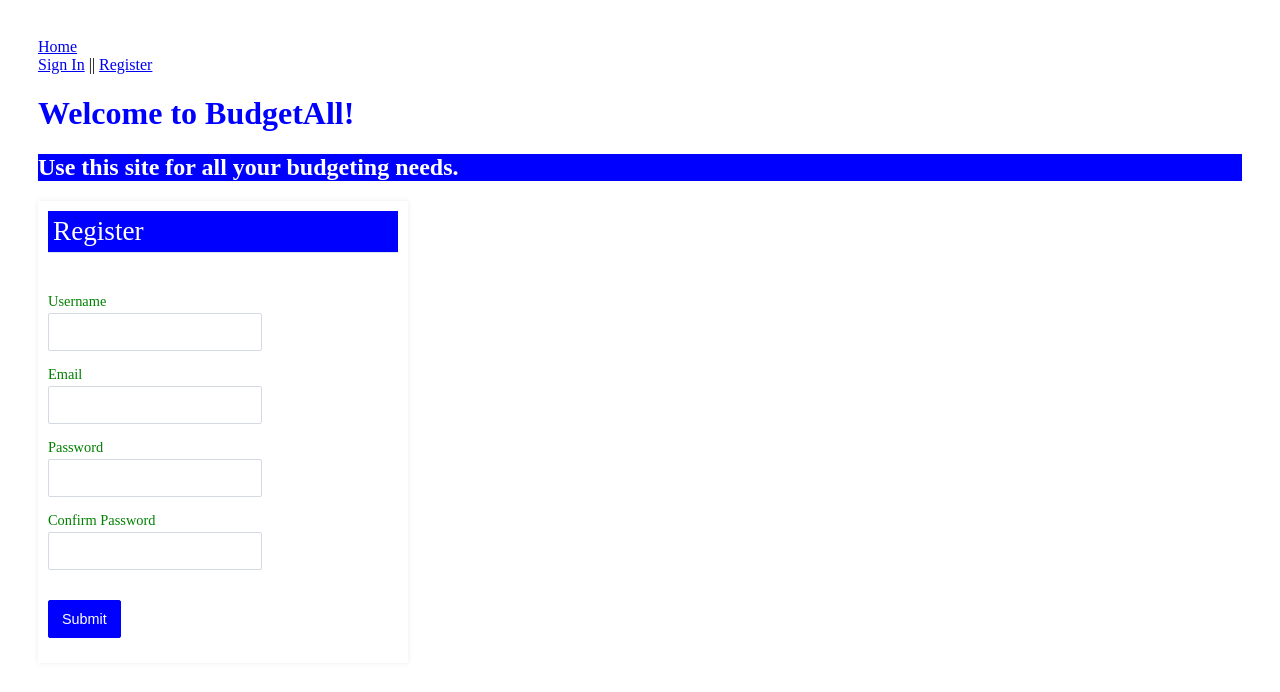
After one commit to e-evensen/BudgetAll, a Flask app: page /register in a window 1280 px wide. The commit adds this page. Shown: the top 692 px of the page. Run offline with Flask 3, Linux system fonts and the light colour scheme.

Commit message:
Cloned from Nick's branch

```diff
--- /dev/null
+++ b/database.py
@@ -0,0 +1,2 @@
+from flask_sqlalchemy import SQLAlchemy
+db = SQLAlchemy()
--- /dev/null
+++ b/forms.py
@@ -0,0 +1,61 @@
+from flask_wtf import FlaskForm
+from wtforms import StringField, PasswordField, SubmitField, DecimalField
+from wtforms.validators import Length, DataRequired, EqualTo, Email
+from wtforms import ValidationError
+from models import User
+from database import db
+
+
+class RegisterForm(FlaskForm):
+    class Meta:
+        csrf = False
+
+    username = StringField('Username', validators=[Length(1, 10)])
+
+    email = StringField('Email', [
+        Email(message='Not a valid email address.'),
+        DataRequired()])
+
+    password = PasswordField('Password', [
+        DataRequired(message="Please enter a password."),
+        EqualTo('confirmPassword', message='Passwords must match')
+    ])
+
+    confirmPassword = PasswordField('Confirm Password', validators=[
+        Length(min=6, max=10)
+    ])
+
+    submit = SubmitField('Submit')
+
+    def validate_email(self, field):
+        if db.session.query(User).filter_by(email=field.data).count() != 0:
+            raise ValidationError('Email already in use.')
+
+
+class LoginForm(FlaskForm):
+    class Meta:
+        csrf = False
+
+    email = StringField('Email', [
+        Email(message='Not a valid email address.'),
+        DataRequired()])
+
+    password = PasswordField('Password', [
+        DataRequired(message='Please enter a password.')])
+
+    submit = SubmitField('Submit')
+
+    def validate_email(self, field):
+        if db.session.query(User).filter_by(email=field.data).count() == 0:
+            raise ValidationError('Incorrect email or password.')
+
+
+class BalanceForm(FlaskForm):
+    class Meta:
+        csrf = False
+
+    balance = DecimalField('Balance', [
+        DataRequired(message='Please enter a number.')
+    ])
+
+    submit = SubmitField('Set Balance')
--- /dev/null
+++ b/main.py
@@ -0,0 +1,111 @@
+# Nick Warren Git comment
+from datetime import datetime
+import os
+from flask import Flask
+from flask import render_template, request, redirect, url_for, session
+from database import db
+from models import User as User
+from models import Balance as Balance
+from forms import LoginForm, RegisterForm, BalanceForm
+import bcrypt
+
+app = Flask(__name__)
+
+app.config['SQLALCHEMY_DATABASE_URI'] = 'sqlite:///budget_all.db'
+app.config['SQL_ALCHEMY_TRACK_MODIFICATIONS'] = False
+app.config['SECRET_KEY'] = 'SE3155'
+
+db.init_app(app)
+
+with app.app_context():
+    db.create_all()
+
+
+@app.route("/")
+@app.route("/index")
+def index():
+    # check if a user is saved in a session
+    if session.get('user'):
+        balance = Balance.query.filter_by(user_id=session['user_id']).order_by(Balance.bal_at.desc()).first()
+        return render_template('index.html', user=session['user'], balance=balance)
+    return render_template("index.html")
+
+
+@app.route("/update_balance", methods=['POST', 'GET'])
+def update_balance():
+    form = BalanceForm()
+
+    if session.get('user'):
+        if request.method == "POST" and form.validate_on_submit():
+            bal = request.form['balance']
+            new_record = Balance(bal, session['user_id'])
+            db.session.add(new_record)
+            db.session.commit()
+            latest_balance = Balance.query.filter_by(user_id=session['user_id']).order_by(Balance.bal_at.desc()).first()
+
+            return redirect(url_for('index', balance=latest_balance))
+        return render_template("update_balance.html", form=form)
+    else:
+        return render_template("login.html")
+
+
+@app.route('/register', methods=['POST', 'GET'])
+def register():
+    form = RegisterForm()
+
+    if request.method == 'POST' and form.validate_on_submit():
+        # salt and hash password
+        h_password = bcrypt.hashpw(
+            request.form['password'].encode('utf-8'), bcrypt.gensalt())
+        # get entered user data
+        username = request.form['username']
+        # create user model
+        new_user = User(username, request.form['email'], h_password)
+        # add user to database and commit
+        db.session.add(new_user)
+        db.session.commit()
+        # save the user's name to the session
+        session['user'] = username
+        session['user_id'] = new_user.id  # access id value from user model of this newly added user
+        # show user dashboard view
+        return redirect(url_for('index'))
+
+    # something went wrong - display register view
+    return render_template('register.html', form=form)
+
+
+@app.route('/login', methods=['POST', 'GET'])
+def login():
+    login_form = LoginForm()
+    # validate_on_submit only validates using POST
+    if login_form.validate_on_submit():
+        # we know user exists. We can use one()
+        the_user = db.session.query(User).filter_by(email=request.form['email']).one()
+        # user exists check password entered matches stored password
+        if bcrypt.checkpw(request.form['password'].encode('utf-8'), the_user.password):
+            # password match add user info to session
+            session['user'] = the_user.username
+            session['user_id'] = the_user.id
+            # render view
+            return redirect(url_for('index'))
+
+        # password check failed
+        # set error message to alert user
+        login_form.password.errors = ["Incorrect username or password."]
+        return render_template("login.html", form=login_form)
+    else:
+        # form did not validate or GET request
+        return render_template("login.html", form=login_form)
+
+
+@app.route('/logout')
+def logout():
+    # check if a user is saved in a session
+    if session.get('user'):
+        session.clear()
+
+    return redirect(url_for('index'))
+
+
+if __name__ == "__main__":
+    app.run(host=os.getenv('IP', '127.0.0.1'), port=int(os.getenv('PORT', 5000)), debug=True)
--- /dev/null
+++ b/static/forms.css
@@ -0,0 +1,117 @@
+form {
+  background: white;
+  width: 100%;
+}
+
+.form-field {
+  position: relative;
+}
+
+.title {
+  font-size: 1.7rem;
+  font-weight: 300;
+  border-bottom: 1px solid #dbe3ec;
+  padding: 5px;
+  margin: 0 0 40px 0;
+}
+
+.formwrapper {
+  position: relative;
+  background: white;
+  width: 350px;
+  box-shadow: 0 0 5px rgba(65, 67, 144, 0.1);
+  padding: 10px;
+}
+
+label {
+  font-size: .9em;
+  color: green;
+  margin-bottom: 3px;
+  display: block;
+  font-weight: 300;
+}
+
+input, textarea{
+  padding: 10px 13px;
+  margin-bottom: 15px;
+  border-radius: 2px;
+  border: 1px solid #d4d9e3;
+  font-weight: 200;
+  color: #4d5060;
+  font-family: 'Poppins', sans-serif;
+  font-size: .9em;
+
+}
+
+input[type="text"]::placeholder {
+  color: #d4d9e3;
+}
+
+input[type="text"]:hover,
+input[type="password"]:hover,
+textarea:hover,
+select:hover {
+  border-color: blue;
+  background: lightyellow;
+}
+
+input[type="text"]:focus,
+input[type="password"]:focus,
+textarea:focus {
+  background: white;
+  border-color: blue;
+  box-shadow: unset;
+}
+
+input[type="submit"] {
+  background: blue;
+  border: 0;
+  color: white;
+  border-radius: 2px;
+  margin-top: 15px;
+  font-weight: 400;
+  border: 1px solid blue;
+  transition: all .3s ease-out;
+}
+
+input[type="submit"]:hover {
+  cursor: pointer;
+  background: white;
+  color: blue;
+}
+
+.success-wrapper {
+  background: white;
+  width: 350px;
+  box-shadow: 0 0 5px rgba(65, 67, 144, 0.1);
+  padding: 50px;
+}
+
+.errors {
+  list-style: none;
+  margin: 10px 0;
+  position: absolute;
+  z-index: 10;
+  right: -222px;
+  top: 0;
+  bottom: 0;
+  background: #fae7ea;
+  padding: 9px 15px;
+  border-radius: 3px;
+  border: 1px solid #e1c5c5;
+  color: #8d7575;
+  width: 182px;
+  text-align: center;
+  height: fit-content;
+  margin: auto;
+}
+
+i {
+  position: absolute;
+  margin: auto;
+  top: 4px;
+  bottom: 0;
+  right: 16px;
+  height: fit-content;
+  color: grey;
+}
--- a/static/main.css
+++ b/static/main.css
@@ -1,3 +1,10 @@
-h1 {
-    color: blue
+body {
+    padding: 30px 30px;
+    }
+h1{
+    color:blue;
 }
+h2{
+    color:white;
+    background:blue;
+}
--- /dev/null
+++ b/templates/register.html
@@ -0,0 +1,74 @@
+<!DOCTYPE html>
+<html lang="en">
+<head>
+    <meta charset="UTF-8">
+    <title>Title</title>
+    <link rel="stylesheet" href="{{ url_for('static', filename='main.css') }}">
+    <link rel="stylesheet" href="{{ url_for('static', filename='forms.css') }}">
+</head>
+    <body>
+
+        <div class="navdiv">
+            <nav>
+                <a href="{{ url_for('index') }}"> Home</a>
+            </nav>
+        </div>
+    {% if user %}
+        <nav>
+            <a href="{{ url_for('logout') }}">Logout</a>
+        </nav>
+    {% else %}
+        <nav>
+            <a href="{{ url_for('login') }}"> Sign In</a> ||
+            <a href="{{ url_for('register') }}">Register</a>
+        </nav>
+    {% endif %}
+
+        <h1>Welcome {% if user %}{{user}}{% endif %}to BudgetAll!</h1>
+
+        <h2>Use this site for all your budgeting needs.</h2>
+        <div class="formwrapper">
+            <h2 class="title">Register</h2>
+            <form method="POST" action="/register">
+                <div class="form-field">{{ form.username.label }} {{ form.username }}
+                    {% if form.username.errors %}
+                    <ul class="errors">
+                        {% for error in form.username.errors %}
+                        <li>{{ error }}</li>
+                        {% endfor %}
+                    </ul>
+                    {% endif %}
+                </div>
+                <div class="form-field">{{ form.email.label }} {{ form.email }}
+                    {% if form.email.errors %}
+                    <ul class="errors">
+                        {% for error in form.email.errors %}
+                        <li>{{ error }}</li>
+                        {% endfor %}
+                    </ul>
+                    {% endif %}
+                </div>
+                <div class="form-field">{{ form.password.label }} {{ form.password }}
+                    {% if form.password.errors %}
+                    <ul class="errors">
+                        {% for error in form.password.errors %}
+                        <li>{{ error }}</li>
+                        {% endfor %}
+                    </ul>
+                    {% endif %}
+                </div>
+                <div class="form-field">{{ form.confirmPassword.label }} {{ form.confirmPassword }}
+                    {% if form.confirmPassword.errors %}
+                    <ul class="errors">
+                        {% for error in form.confirmPassword.errors %}
+                        <li>{{ error }}</li>
+                        {% endfor %}
+                    </ul>
+                    {% endif %}
+                </div>
+                {{ form.submit }}
+            </form>
+
+        </div>
+    </body>
+</html>
```
Also changed, not shown: flask-test.py (deleted, +0 -13 lines), models.py (added, +28 -0 lines), requirements.txt (+16 -1 lines), templates/index.html (+31 -5 lines), templates/login.html (added, +55 -0 lines), test/Untitled.txt (added, +1 -0 lines), tests.py (added, +15 -0 lines).
